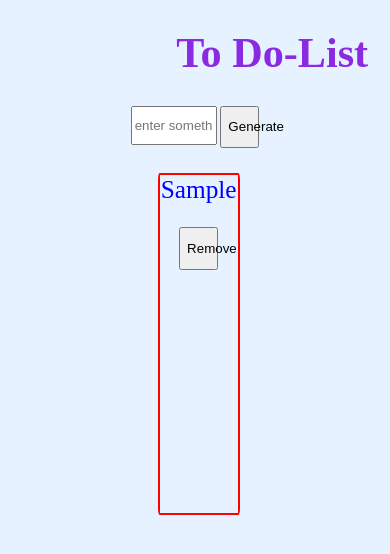
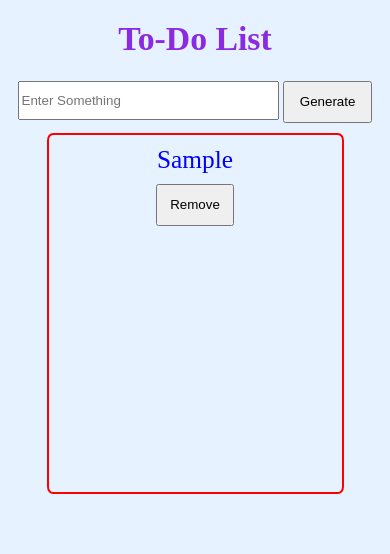
Before and after one commit to KARTHIKJINKALA/Javascript, a plain HTML site: page work/todolist.html in a window 390 px wide. Both pictures are taken after typing "Sample" into the empty fields and a click on the button "Generate". Drawn offline with Linux system fonts and the light colour scheme.

Commit message:
media queries

```diff
--- a/work/todolist.html
+++ b/work/todolist.html
@@ -5,121 +5,99 @@
     <meta name="viewport" content="width=device-width, initial-scale=1.0">
     <title>Document</title>
     <style>
-        body{
-            background-color:  #e6f2ff;
+        body {
+            background-color: #e6f2ff;
+            text-align: center;
         }
-        .add{
+        .add {
             color: blueviolet;
-            margin-left: 45%;
             font-size: 5vh;
+            margin-top: 20px;
         }
-
+        .input1 {
+            height: 4vh;
+            width: 20vw;
+        }
+        .click1 {
+            height: 5vh;
+            width: 10vw;
+        }
+        .para {
+            height: 40vh;
+            color: blue;
+            font-size: 3vh;
+            width: 20vw;
+            border: 2px solid red;
+            border-radius: 2%;
+            text-align: center;
+            overflow-y: scroll;
+            margin: 0 auto;
+            margin-top: 10px;
+            padding: 10px;
+        }
+        .remove-btn {
+            height: 5vh;
+            width: 10vw;
+            display: block;
+            margin: 10px auto;
+        }
+        @media screen and (max-width: 576px) {
+            .add {
+                font-size: 4vh;
+                margin-left: 0;
+            }
+            .input1 {
+                width: 65vw;
+            }
+            .click1 {
+                width: 23vw;
+            }
+            .para {
+                width: 70vw;
+            }
+            .remove-btn {
+            height: 5vh;
+            width: 20vw;
+            display: block;
+            margin: 10px auto;
+        }
+        }
     </style>
 </head>
 <body>
-
-
+    <h1 class="add">To-Do List</h1>
+    <div style="display: flex; justify-content: center; gap: 1%;">
+        <input class="input1" placeholder="Enter Something">
+        <button class="click1">Generate</button>
+    </div>
+    <div class="new"></div>
 
     <script>
-        var heading=document.createElement("h1");
-        heading.innerText="To Do-List";
-        heading.setAttribute("class","add")
-        console.log(heading);
-        document.body.appendChild(heading);
+        const input = document.querySelector(".input1");
+        const generateButton = document.querySelector(".click1");
+        const taskContainer = document.querySelector(".new");
 
-        var flex=document.createElement("div");
-        flex.style.display="flex";
-        flex.style.justifyContent="center";
-        flex.style.gap="1%";
-        flex.style.height="5vh";
-        // flex.style.border="2px solid red"
+        generateButton.addEventListener("click", () => {
+            if (input.value.trim() === "") {
+                alert("Input value is empty");
+                return;
+            }
 
+            const task = document.createElement("div");
+            task.setAttribute("class", "para");
+            task.innerText = input.value;
 
-        var input=document.createElement("input");
-        input.setAttribute("placeholder","enter something");
-        input.style.height="4vh";
-        input.style.width="20vw";
+            const removeButton = document.createElement("button");
+            removeButton.innerText = "Remove";
+            removeButton.setAttribute("class", "remove-btn");
+            removeButton.addEventListener("click", () => {
+                taskContainer.removeChild(task);
+            });
 
-
-        var click=document.createElement("button");
-        click.innerText="Generate";
-        click.style.height="5vh";
-        click.style.width="10vw";
-
-
-
-
-
-
-
-        flex.appendChild(input);
-        flex.appendChild(click);
-
-
-        console.log(flex);
-
-        document.body.appendChild(flex);
-
-
-        click.addEventListener("click",()=>{
-            if(input.value==""){
-            alert(" input value is empty")
-            }
-            else{
-
-
-            var a=document.getElementsByClassName("new")[0];
-            var b=document.createElement("p");
-            b.setAttribute("class","new");
-            console.log(a);
-            b.style.height="40vh";
-            b.style.color="blue"
-            b.style.marginLeft= "40%";
-            b.style.fontSize="3vh";
-            b.style.width="20vw";
-            b.style.border="2px solid red";
-            b.style.borderRadius="2%"
-            b.style.textAlign="center";
-            b.style.overflowY="scroll"
-
-            b.innerText=input.value;
-            var click1=document.createElement("button");
-        click1.innerText="Remove";
-        click1.style.height="5vh";
-        click1.style.width="10vw";
-        click1.style.display='block'
-        click1.style.marginTop="30%";
-        click1.style.marginLeft="25%";
-
-        var click2=document.createElement("button");
-        click2.innerText="mark";
-        click2.style.height="5vh";
-        click2.style.width="10vw";
-        click2.style.display='block';
-        click2.style.marginTop="30%";
-        click2.style.marginLeft="25%";
-
-
-
-        b.appendChild(click1) ;
-        click1.addEventListener("click",()=>{
-            document.body.removeChild(b);
-        })
-
-
-    }
-
-            document.body.appendChild(b);
-            input.value="";
-
-        })
-
-
-
-
-
-
+            task.appendChild(removeButton);
+            taskContainer.appendChild(task);
+            input.value = "";
+        });
     </script>
-    <!-- <div class="new"></div> -->
 </body>
 </html>
```
Also changed, not shown: Projects/countryguide.html (+22 -0 lines), work/quotegen.html (+33 -32 lines).
